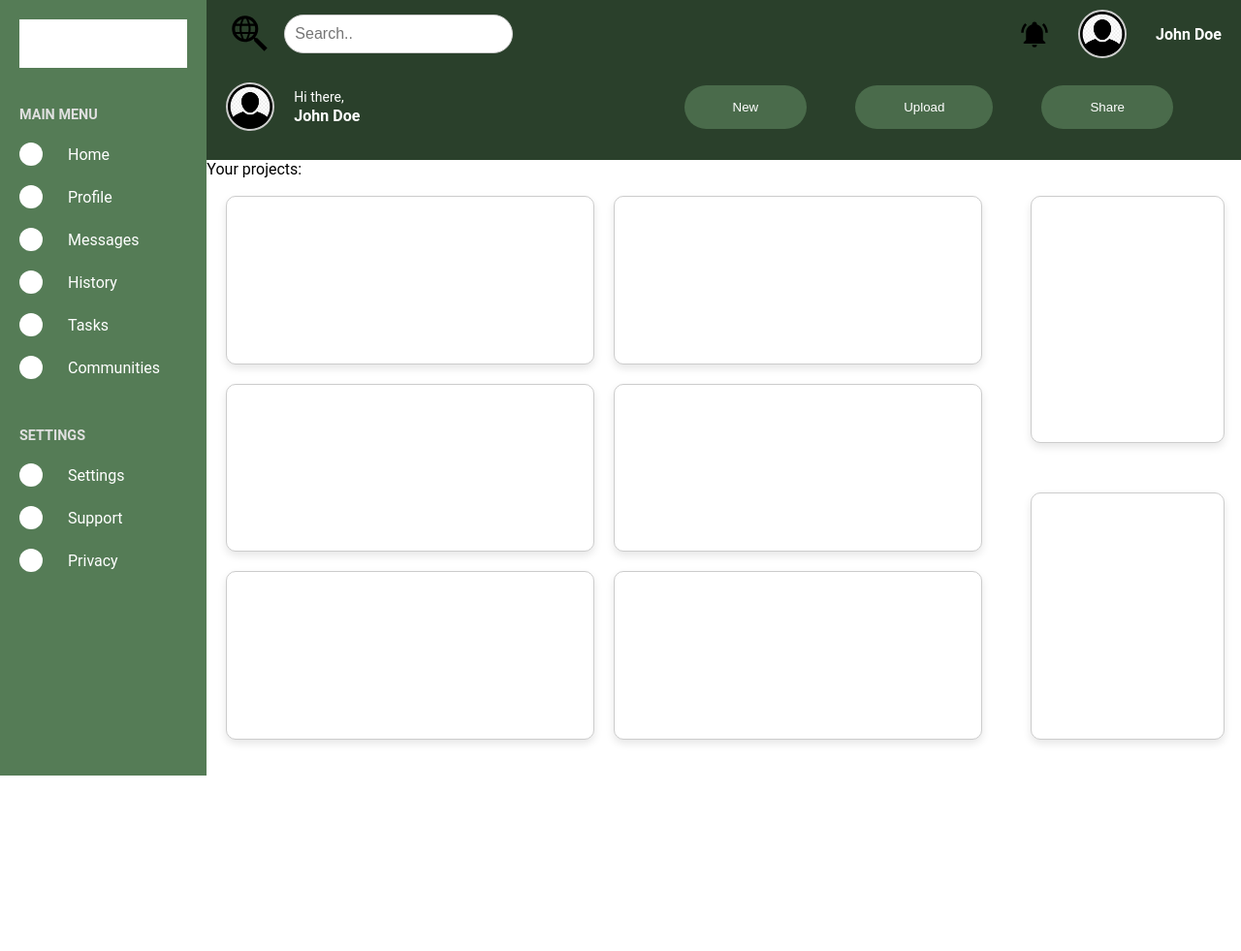
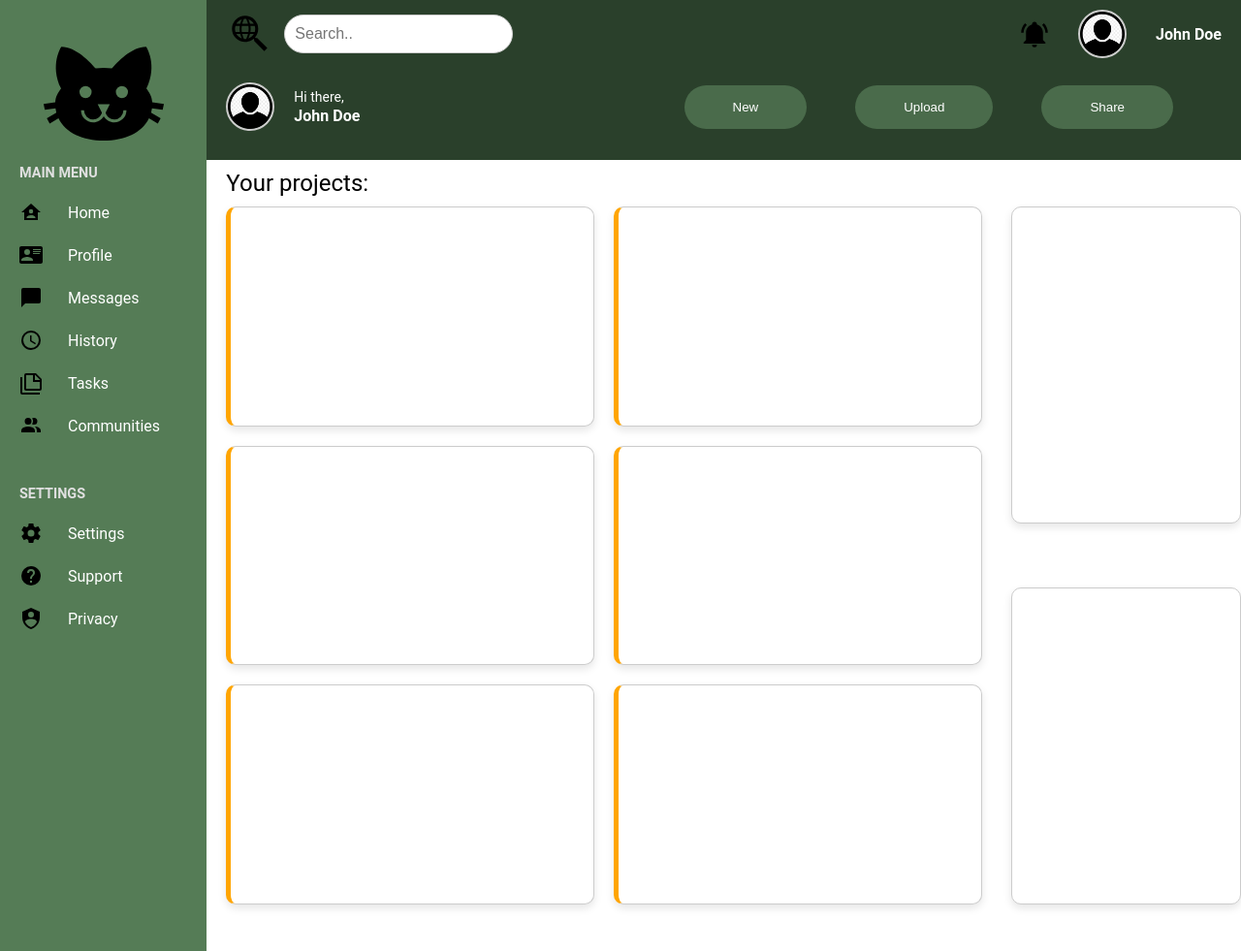
Before and after one commit to exquisiteTobacco/Project-Admin-Dashboard, a plain HTML site: page index.html in a window 1280 px wide. Shown: the whole page at 97% size. Before the commit the page ends 800 px from the top, so only its background shows below. Drawn offline with Linux system fonts and the light colour scheme.

Commit message:
Refactor HTML and CSS for improved layout structure and styling

```diff
--- a/index.html
+++ b/index.html
@@ -10,24 +10,26 @@
     <body>
         <div class="container">
             <div class="sidebar">
-                <div class="logo"></div>
+
+                    <svg class="logo" xmlns="http://www.w3.org/2000/svg" viewBox="0 0 24 24"><title>cat</title><path d="M12,8L10.67,8.09C9.81,7.07 7.4,4.5 5,4.5C5,4.5 3.03,7.46 4.96,11.41C4.41,12.24 4.07,12.67 4,13.66L2.07,13.95L2.28,14.93L4.04,14.67L4.18,15.38L2.61,16.32L3.08,17.21L4.53,16.32C5.68,18.76 8.59,20 12,20C15.41,20 18.32,18.76 19.47,16.32L20.92,17.21L21.39,16.32L19.82,15.38L19.96,14.67L21.72,14.93L21.93,13.95L20,13.66C19.93,12.67 19.59,12.24 19.04,11.41C20.97,7.46 19,4.5 19,4.5C16.6,4.5 14.19,7.07 13.33,8.09L12,8M9,11A1,1 0 0,1 10,12A1,1 0 0,1 9,13A1,1 0 0,1 8,12A1,1 0 0,1 9,11M15,11A1,1 0 0,1 16,12A1,1 0 0,1 15,13A1,1 0 0,1 14,12A1,1 0 0,1 15,11M11,14H13L12.3,15.39C12.5,16.03 13.06,16.5 13.75,16.5A1.5,1.5 0 0,0 15.25,15H15.75A2,2 0 0,1 13.75,17C13,17 12.35,16.59 12,16V16H12C11.65,16.59 11,17 10.25,17A2,2 0 0,1 8.25,15H8.75A1.5,1.5 0 0,0 10.25,16.5C10.94,16.5 11.5,16.03 11.7,15.39L11,14Z" /></svg>
+
                 <nav class="nav-section">
                     <h3>Main Menu</h3>
                     <ul class="nav-list">
-                        <li class="nav-item"><div class="nav-icon"></div>Home</li>
-                        <li class="nav-item"><div class="nav-icon"></div>Profile</li>
-                        <li class="nav-item"><div class="nav-icon"></div>Messages</li>
-                        <li class="nav-item"><div class="nav-icon"></div>History</li>
-                        <li class="nav-item"><div class="nav-icon"></div>Tasks</li>
-                        <li class="nav-item"><div class="nav-icon"></div>Communities</li>
+                        <li class="nav-item"><div class="nav-icon"><svg xmlns="http://www.w3.org/2000/svg" viewBox="0 0 24 24"><title>home-account</title><path d="M12,3L2,12H5V20H19V12H22L12,3M12,8.75A2.25,2.25 0 0,1 14.25,11A2.25,2.25 0 0,1 12,13.25A2.25,2.25 0 0,1 9.75,11A2.25,2.25 0 0,1 12,8.75M12,15C13.5,15 16.5,15.75 16.5,17.25V18H7.5V17.25C7.5,15.75 10.5,15 12,15Z" /></svg></div>Home</li>
+                        <li class="nav-item"><div class="nav-icon"><svg xmlns="http://www.w3.org/2000/svg" viewBox="0 0 24 24"><title>card-account-details</title><path d="M2,3H22C23.05,3 24,3.95 24,5V19C24,20.05 23.05,21 22,21H2C0.95,21 0,20.05 0,19V5C0,3.95 0.95,3 2,3M14,6V7H22V6H14M14,8V9H21.5L22,9V8H14M14,10V11H21V10H14M8,13.91C6,13.91 2,15 2,17V18H14V17C14,15 10,13.91 8,13.91M8,6A3,3 0 0,0 5,9A3,3 0 0,0 8,12A3,3 0 0,0 11,9A3,3 0 0,0 8,6Z" /></svg></div>Profile</li>
+                        <li class="nav-item"><div class="nav-icon"><svg xmlns="http://www.w3.org/2000/svg" viewBox="0 0 24 24"><title>message</title><path d="M20,2H4A2,2 0 0,0 2,4V22L6,18H20A2,2 0 0,0 22,16V4C22,2.89 21.1,2 20,2Z" /></svg></div>Messages</li>
+                        <li class="nav-item"><div class="nav-icon"><svg xmlns="http://www.w3.org/2000/svg" viewBox="0 0 24 24"><title>clock-outline</title><path d="M12,20A8,8 0 0,0 20,12A8,8 0 0,0 12,4A8,8 0 0,0 4,12A8,8 0 0,0 12,20M12,2A10,10 0 0,1 22,12A10,10 0 0,1 12,22C6.47,22 2,17.5 2,12A10,10 0 0,1 12,2M12.5,7V12.25L17,14.92L16.25,16.15L11,13V7H12.5Z" /></svg></div>History</li>
+                        <li class="nav-item"><div class="nav-icon"><svg xmlns="http://www.w3.org/2000/svg" viewBox="0 0 24 24"><title>note-multiple-outline</title><path d="M3,6V22H21V24H3A2,2 0 0,1 1,22V6H3M16,9H21.5L16,3.5V9M7,2H17L23,8V18A2,2 0 0,1 21,20H7C5.89,20 5,19.1 5,18V4A2,2 0 0,1 7,2M7,4V18H21V11H14V4H7Z" /></svg></div>Tasks</li>
+                        <li class="nav-item"><div class="nav-icon"><svg xmlns="http://www.w3.org/2000/svg" viewBox="0 0 24 24"><title>account-multiple</title><path d="M16 17V19H2V17S2 13 9 13 16 17 16 17M12.5 7.5A3.5 3.5 0 1 0 9 11A3.5 3.5 0 0 0 12.5 7.5M15.94 13A5.32 5.32 0 0 1 18 17V19H22V17S22 13.37 15.94 13M15 4A3.39 3.39 0 0 0 13.07 4.59A5 5 0 0 1 13.07 10.41A3.39 3.39 0 0 0 15 11A3.5 3.5 0 0 0 15 4Z" /></svg></div>Communities</li>
                     </ul>
                 </nav>
                 <nav class="nav-section">
                     <h3>Settings</h3>
                     <ul class="nav-list">
-                        <li class="nav-item"><div class="nav-icon"></div>Settings</li>
-                        <li class="nav-item"><div class="nav-icon"></div>Support</li>
-                        <li class="nav-item"><div class="nav-icon"></div>Privacy</li>
+                        <li class="nav-item"><div class="nav-icon"><svg xmlns="http://www.w3.org/2000/svg" viewBox="0 0 24 24"><title>cog</title><path d="M12,15.5A3.5,3.5 0 0,1 8.5,12A3.5,3.5 0 0,1 12,8.5A3.5,3.5 0 0,1 15.5,12A3.5,3.5 0 0,1 12,15.5M19.43,12.97C19.47,12.65 19.5,12.33 19.5,12C19.5,11.67 19.47,11.34 19.43,11L21.54,9.37C21.73,9.22 21.78,8.95 21.66,8.73L19.66,5.27C19.54,5.05 19.27,4.96 19.05,5.05L16.56,6.05C16.04,5.66 15.5,5.32 14.87,5.07L14.5,2.42C14.46,2.18 14.25,2 14,2H10C9.75,2 9.54,2.18 9.5,2.42L9.13,5.07C8.5,5.32 7.96,5.66 7.44,6.05L4.95,5.05C4.73,4.96 4.46,5.05 4.34,5.27L2.34,8.73C2.21,8.95 2.27,9.22 2.46,9.37L4.57,11C4.53,11.34 4.5,11.67 4.5,12C4.5,12.33 4.53,12.65 4.57,12.97L2.46,14.63C2.27,14.78 2.21,15.05 2.34,15.27L4.34,18.73C4.46,18.95 4.73,19.03 4.95,18.95L7.44,17.94C7.96,18.34 8.5,18.68 9.13,18.93L9.5,21.58C9.54,21.82 9.75,22 10,22H14C14.25,22 14.46,21.82 14.5,21.58L14.87,18.93C15.5,18.67 16.04,18.34 16.56,17.94L19.05,18.95C19.27,19.03 19.54,18.95 19.66,18.73L21.66,15.27C21.78,15.05 21.73,14.78 21.54,14.63L19.43,12.97Z" /></svg></div>Settings</li>
+                        <li class="nav-item"><div class="nav-icon"><svg xmlns="http://www.w3.org/2000/svg" viewBox="0 0 24 24"><title>help-circle</title><path d="M15.07,11.25L14.17,12.17C13.45,12.89 13,13.5 13,15H11V14.5C11,13.39 11.45,12.39 12.17,11.67L13.41,10.41C13.78,10.05 14,9.55 14,9C14,7.89 13.1,7 12,7A2,2 0 0,0 10,9H8A4,4 0 0,1 12,5A4,4 0 0,1 16,9C16,9.88 15.64,10.67 15.07,11.25M13,19H11V17H13M12,2A10,10 0 0,0 2,12A10,10 0 0,0 12,22A10,10 0 0,0 22,12C22,6.47 17.5,2 12,2Z" /></svg></div>Support</li>
+                        <li class="nav-item"><div class="nav-icon"><svg xmlns="http://www.w3.org/2000/svg" viewBox="0 0 24 24"><title>shield-account</title><path d="M12,1L3,5V11C3,16.55 6.84,21.74 12,23C17.16,21.74 21,16.55 21,11V5L12,1M12,5A3,3 0 0,1 15,8A3,3 0 0,1 12,11A3,3 0 0,1 9,8A3,3 0 0,1 12,5M17.13,17C15.92,18.85 14.11,20.24 12,20.92C9.89,20.24 8.08,18.85 6.87,17C6.53,16.5 6.24,16 6,15.47C6,13.82 8.71,12.47 12,12.47C15.29,12.47 18,13.79 18,15.47C17.76,16 17.47,16.5 17.13,17Z" /></svg></div>Privacy</li>
                     </ul>
                 </nav>
             </div>
--- a/style.css
+++ b/style.css
@@ -35,9 +35,11 @@ html, body {
     flex-direction: column;
 }
 .logo {
-    height: 50px;
-    background-color: #ffffff;
-    margin: 0 20px 40px;
+    height: 150px;
+    width: 150px;
+
+    align-self: center;
+    justify-self: center;
 }
 .nav-section {
     margin-bottom: 40px;
@@ -66,8 +68,7 @@ html, body {
 .nav-icon {
     width: 24px;
     height: 24px;
-    background-color: #ffffff;
-    border-radius: 50%;
+
 }
 .content {
     grid-column: 2 / 3;
@@ -196,6 +197,7 @@ html, body {
   border-radius: 10px; /* Rounded corners */
   box-shadow: 0 4px 8px rgba(0, 0, 0, 0.1); /* Shadow for depth */
   max-height: 600px;
+  border-left: 5px solid orange; /* Orange border on the left side */
 }
 .sideCard{
   background-color: #ffffff; /* Card background color */
@@ -203,6 +205,14 @@ html, body {
   border-radius: 10px; /* Rounded corners */
   box-shadow: 0 4px 8px rgba(0, 0, 0, 0.1); /* Shadow for depth */
   max-height: 700px;
-  max-width: 200px;
-  margin-left: 50px;
+  max-width: 250px;
+  margin-left: 30px;
 }
+.textProject{
+  justify-self: start;
+  align-self: end;
+  padding: 10px;
+  margin-left:10px;
+  font-size: 1.5rem;
+  color: black;
+}
```
